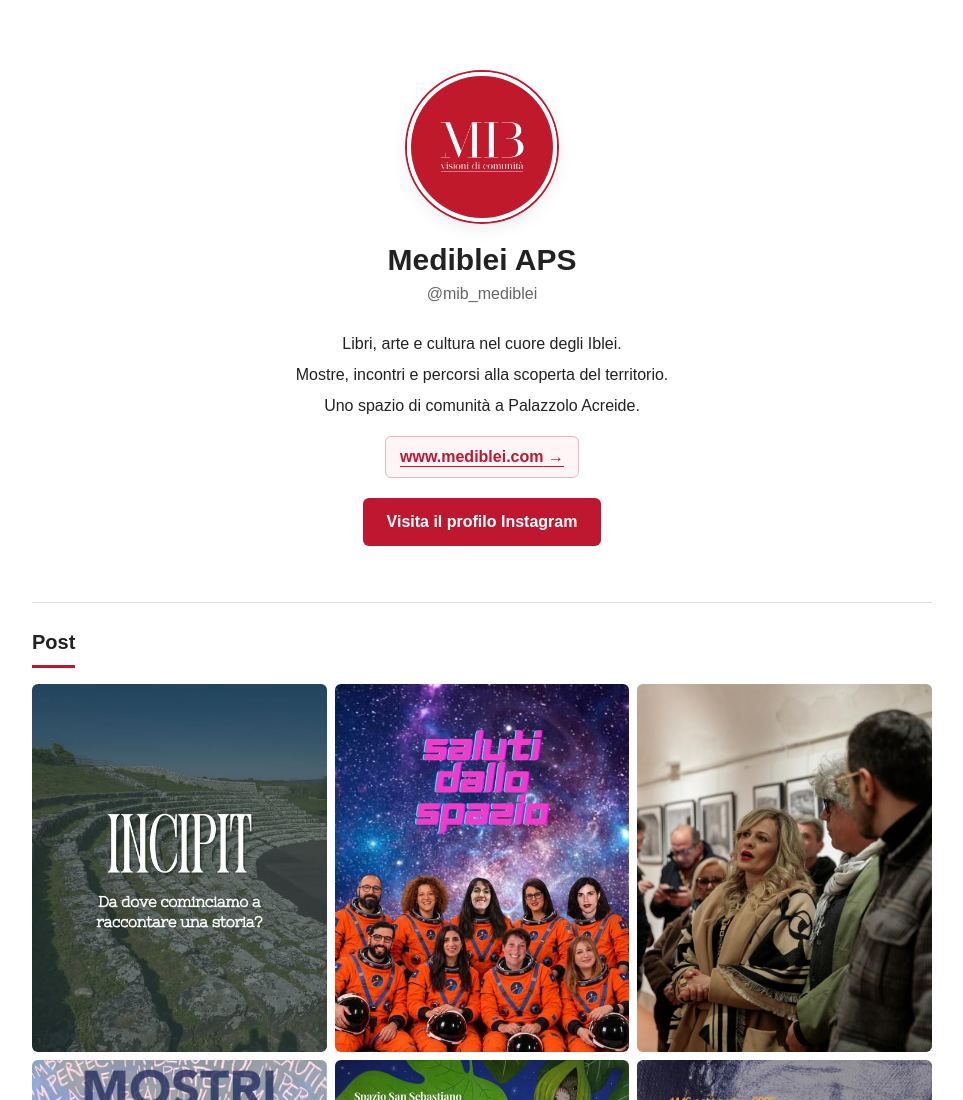
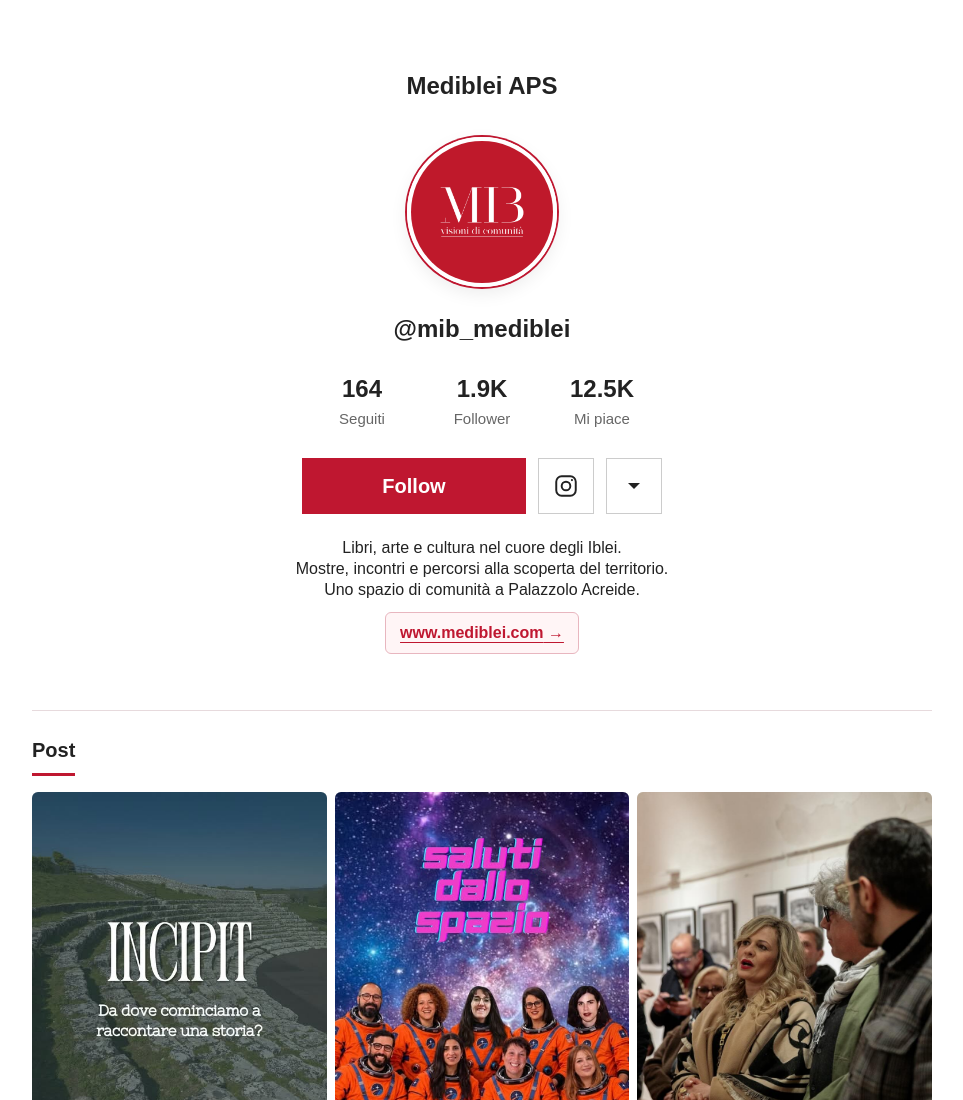
Before and after one commit to RaffaeleGallo/mediblei-css-grid, a plain HTML site: page index.html in a window 1280 px wide. Shown: the top 1100 px of the page, without its empty margins (158-1121 px from the left). Drawn offline with Linux system fonts and the light colour scheme.

Commit message:
aggiunta follower, account seguiti e like. Aggiunta pulsantiera in area sottostante con link a tiktok e instagram

```diff
--- a/css/style.css
+++ b/css/style.css
@@ -29,7 +29,7 @@ body {
     display: block;
     width: 150px;
     height: 150px;
-    margin: 0 auto 20px;
+    margin: 36px auto 24px;
     border: 4px solid #fff;
     border-radius: 50%;
     box-shadow: 0 0 0 2px #bf1730, 0 6px 18px #00000014;
@@ -37,23 +37,24 @@ body {
 }
 
 .profile h1 {
-    font-size: 30px;
+    font-size: 24px;
     line-height: 1.2;
 }
 
 .profile-username {
-    margin-top: 4px;
-    color: #666;
+    font-size: 24px;
+    font-weight: bold;
+    color: #222;
 }
 
 .profile-bio {
-    max-width: 440px;
-    margin: 24px auto 16px;
-    line-height: 1.7;
+    max-width: 480px;
+    margin: 24px auto 12px;
+    line-height: 1.3;
 }
 
 .profile-bio p + p {
-    margin-top: 4px;
+    margin-top: 0;
 }
 
 /* Selettore di classe: stile di base del collegamento al sito. */
@@ -102,34 +103,93 @@ body {
     border-color: #941127;
 }
 
-/* È un link reale al profilo, presentato come un pulsante. */
+/* Flexbox allinea statistiche e pulsanti su una sola riga. */
+.profile-stats {
+    display: flex;
+    justify-content: space-between;
+    max-width: 360px;
+    margin: 28px auto;
+    list-style: none;
+}
+
+.profile-stats li {
+    flex: 1;
+}
+
+.profile-stats strong,
+.profile-stats span {
+    display: block;
+}
+
+.profile-stats strong {
+    font-size: 24px;
+    line-height: 1.2;
+}
+
+.profile-stats span {
+    margin-top: 4px;
+    color: #666;
+    font-size: 15px;
+}
+
+.profile-actions {
+    display: flex;
+    gap: 12px;
+    max-width: 360px;
+    margin: 0 auto;
+}
+
+.profile-follow,
 .profile-instagram {
-    display: inline-block;
-    margin-top: 20px;
-    padding: 12px 24px;
+    display: flex;
+    align-items: center;
+    justify-content: center;
+    min-height: 56px;
+    text-decoration: none;
+    border: 1px solid #ccc;
+    transition: background-color 0.2s, border-color 0.2s;
+}
+
+/* Follow è un collegamento a TikTok: non esegue automaticamente il follow. */
+.profile-follow {
+    flex: 1;
     background-color: #bf1730;
+    border-color: #bf1730;
     color: #fff;
+    font-size: 20px;
     font-weight: bold;
-    text-decoration: none;
-    border-radius: 6px;
-    max-width: 100%;
-    transition: background-color 0.2s, box-shadow 0.2s;
+}
+
+.profile-instagram {
+    flex: 0 0 56px;
+    background-color: #fff;
+    color: #222;
+}
+
+.profile-follow:hover,
+.profile-follow:focus-visible {
+    background-color: #9e1328;
+    border-color: #9e1328;
+}
+
+.profile-follow:active {
+    background-color: #791020;
 }
 
 .profile-instagram:hover,
 .profile-instagram:focus-visible {
-    background-color: #9e1328;
-    box-shadow: 0 4px 12px #bf173026;
+    background-color: #fff5f6;
+    border-color: #bf1730;
+    color: #bf1730;
+}
+
+.profile-instagram:active {
+    background-color: #fce3e8;
 }
 
 .profile a:focus-visible {
     outline: 3px solid #222;
     outline-offset: 4px;
-}
-
-.profile-instagram:active {
-    background-color: #791020;
-    box-shadow: none;
 }
 
 .posts {
@@ -240,7 +300,11 @@ body {
     }
 
     .profile h1 {
-        font-size: 26px;
+        font-size: 22px;
+    }
+
+    .profile-username {
+        font-size: 22px;
     }
 
     .profile-bio {
@@ -267,16 +331,32 @@ body {
         grid-template-columns: 1fr;
     }
 
-    .profile-instagram {
-        display: block;
-        padding: 12px 16px;
-    }
 }
 
 /* Rispetta la preferenza di ridurre gli effetti animati. */
 @media (prefers-reduced-motion: reduce) {
     .profile-website,
+    .profile-follow,
     .profile-instagram {
         transition: none;
     }
 }
+
+/* Pulsante dimostrativo con freccia, affiancato a Instagram. */
+.profile-more {
+    display: flex;
+    align-items: center;
+    justify-content: center;
+    flex: 0 0 56px;
+    min-height: 56px;
+    padding: 0;
+    border: 1px solid #ccc;
+    border-radius: 0;
+    background-color: #fff;
+    color: #222;
+}
+
+.profile-more:focus-visible {
+    outline: 3px solid #222;
+    outline-offset: 4px;
+}
--- a/index.html
+++ b/index.html
@@ -12,21 +12,45 @@
 <body>
     <main class="container">
         <header class="profile">
+            <h1>Mediblei APS</h1>
             <img class="profile-avatar" src="img/logo-mediblei.png"
                 alt="Logo MIB Mediblei, visioni di comunità" width="150" height="150">
-            <h1>Mediblei APS</h1>
             <p class="profile-username">@mib_mediblei</p>
+
+            <!-- Numeri dimostrativi per l'esercizio, non metriche reali. -->
+            <ul class="profile-stats" aria-label="Statistiche dimostrative del profilo">
+                <li><strong>164</strong><span>Seguiti</span></li>
+                <li><strong>1.9K</strong><span>Follower</span></li>
+                <li><strong>12.5K</strong><span>Mi piace</span></li>
+            </ul>
+
+            <div class="profile-actions">
+                <a class="profile-follow" href="https://www.tiktok.com/@mib_mediblei"
+                    aria-label="Follow: visita Mediblei su TikTok">Follow</a>
+                <a class="profile-instagram" href="https://www.instagram.com/mib_mediblei/"
+                    aria-label="Visita il profilo Instagram di Mediblei" title="Instagram di Mediblei">
+                    <svg viewBox="0 0 24 24" width="26" height="26" fill="none"
+                        stroke="currentColor" stroke-width="1.8" aria-hidden="true" focusable="false">
+                        <rect x="3" y="3" width="18" height="18" rx="5"></rect>
+                        <circle cx="12" cy="12" r="4"></circle>
+                        <circle cx="17.5" cy="6.5" r="1" fill="currentColor" stroke="none"></circle>
+                    </svg>
+                </a>
+                <!-- Pulsante dimostrativo: nessun menu previsto nell'esercizio. -->
+                <button class="profile-more" type="button" aria-label="Altre opzioni (dimostrativo)"
+                    aria-disabled="true" title="Pulsante dimostrativo">
+                    <svg viewBox="0 0 16 16" width="16" height="16" aria-hidden="true" focusable="false">
+                        <path d="M2 5h12L8 11z" fill="currentColor"></path>
+                    </svg>
+                </button>
+            </div>
 
             <div class="profile-bio">
                 <p>Libri, arte e cultura nel cuore degli Iblei.</p>
                 <p>Mostre, incontri e percorsi alla scoperta del territorio.</p>
                 <p>Uno spazio di comunità a Palazzolo Acreide.</p>
             </div>
-
             <a class="profile-website" href="https://www.mediblei.com/">www.mediblei.com</a>
-            <a class="profile-instagram" href="https://www.instagram.com/mib_mediblei/">
-                Visita il profilo Instagram
-            </a>
         </header>
 
         <section class="posts" aria-labelledby="posts-title">
```
Also changed, not shown: 1 other file.
